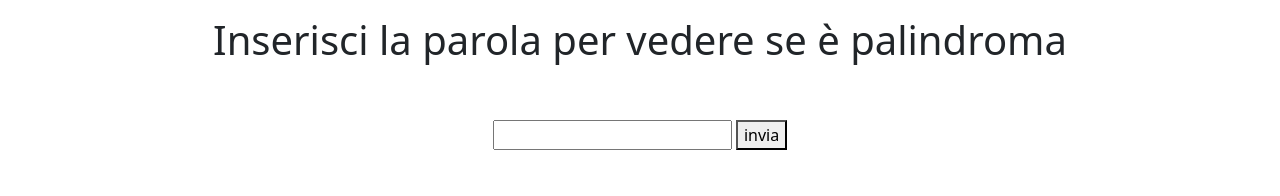
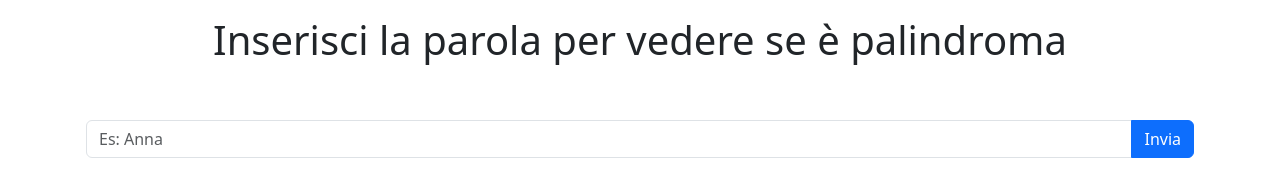
Before and after one commit to DarioOliviero24/js-paliedispari, a plain HTML site: page Palindromo/Index.html in a window 1280 px wide. Drawn offline with nearby package versions, Linux system fonts and the light colour scheme.

Commit message:
aggiunto stile-html

```diff
--- a/Palindromo/Index.html
+++ b/Palindromo/Index.html
@@ -10,9 +10,10 @@
 <body>
     <div class="container p-3 text-center">
       <h1>Inserisci la parola per vedere se è palindroma</h1>
-      <div class="py-5">
-        <input type="text" id="Palindromo">
-        <button>invia</button>
+        <div class="input-group mb-3 py-5">
+            <input type="text" class="form-control" placeholder="Es: Anna" aria-label="Username" aria-describedby="basic-addon1">
+            <button type="button" class="btn btn-primary">Invia</button>
+
       </div>
 
     </div>
```
